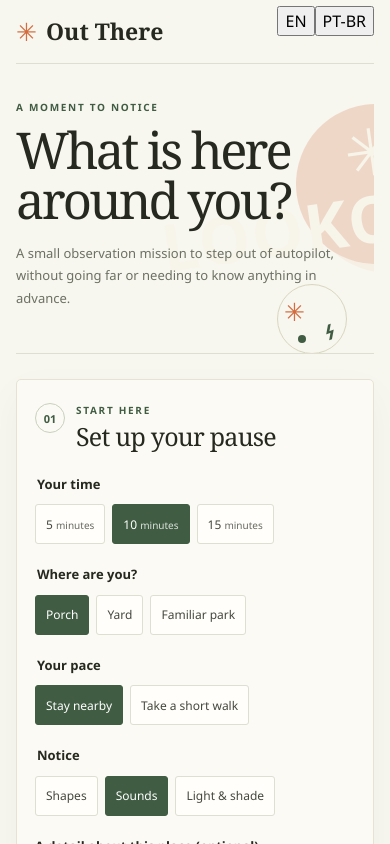
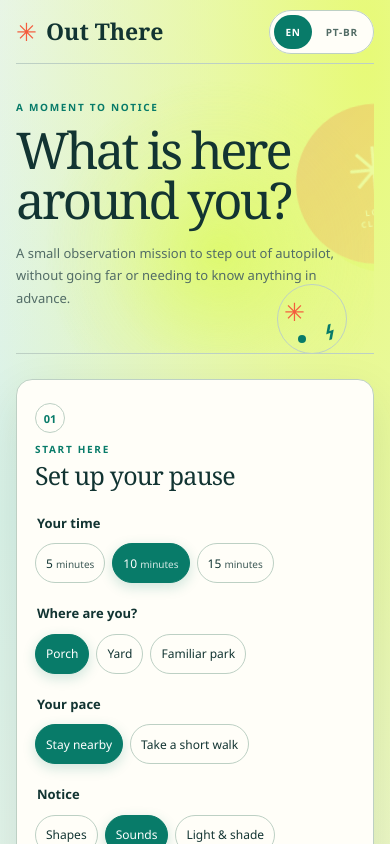
Before and after one commit to Gaalbu/hacktoberfest-la-fora, a React (Vite) app: page / in a window 390 px wide. Shown: the top 844 px of the page. Built offline with nearby package versions, Linux system fonts and the light colour scheme.

Commit message:
style: brighten Out There and add subtle motion

```diff
--- a/index.html
+++ b/index.html
@@ -3,7 +3,7 @@
   <head>
     <meta charset="UTF-8" />
     <meta name="viewport" content="width=device-width, initial-scale=1.0" />
-    <meta name="theme-color" content="#f7f6ef" />
+    <meta name="theme-color" content="#e7fa77" />
     <meta name="description" content="A small observation mission to step out of autopilot, without going far." />
     <title>Out There — a moment to notice</title>
   </head>
--- a/src/App.css
+++ b/src/App.css
@@ -1,48 +1,56 @@
-/* Direction: editorial pocket guide; sunrise ink, paper and field green. */
+/* Hallmark · brighter field-guide palette with motion kept decorative. */
+@keyframes sun-drift { 0%, 100% { transform: translateY(0) rotate(-8deg); } 50% { transform: translateY(-9px) rotate(-4deg); } }
+@keyframes sun-turn { to { transform: rotate(360deg); } }
+@keyframes arrive { from { opacity: 0; transform: translateY(14px); } to { opacity: 1; transform: translateY(0); } }
+@keyframes glow-breathe { 0%, 100% { opacity: .35; transform: scale(.96); } 50% { opacity: .8; transform: scale(1.04); } }
 .page { width: min(100% - 40px, 940px); margin: 0 auto; }
 .topbar { height: 76px; display: flex; align-items: center; justify-content: space-between; border-bottom: 1px solid var(--line); }
 .wordmark { display: inline-flex; gap: 9px; align-items: center; color: var(--ink); text-decoration: none; font-family: var(--serif); font-size: 23px; font-weight: 700; }
 .sunmark { color: var(--orange); font-size: 25px; }
-.language { border: 1px solid var(--line); border-radius: 99px; padding: 7px 13px; background: transparent; color: var(--ink); font: 700 12px var(--sans); letter-spacing: .09em; cursor: pointer; }
-.intro { min-height: 345px; position: relative; display: flex; align-items: center; justify-content: space-between; overflow: hidden; border-bottom: 1px solid var(--line); }
+.language-switch { display: flex; gap: 3px; margin: 0; padding: 4px; border: 1px solid var(--line); border-radius: 999px; background: var(--paper); }
+.language-switch button { min-height: 34px; padding: 0 11px; border: 0; border-radius: 999px; background: transparent; color: var(--muted); font: 800 10px var(--sans); letter-spacing: .08em; cursor: pointer; }
+.language-switch button[aria-pressed="true"] { background: var(--green); color: var(--white); }
+.intro { min-height: 345px; position: relative; display: flex; align-items: center; justify-content: space-between; overflow: hidden; border-bottom: 1px solid var(--line); isolation: isolate; }
+.intro::before { content: ""; position: absolute; z-index: -1; right: -20px; top: 14px; width: 350px; aspect-ratio: 1; border-radius: 50%; background: radial-gradient(circle, var(--peach) 0, var(--sun-glow) 46%, transparent 70%); animation: glow-breathe 8s ease-in-out infinite; }
 .intro-copy { position: relative; z-index: 1; padding: 38px 0 44px; }
 .eyebrow { margin: 0 0 10px; color: var(--green); font-size: 10px; line-height: 1.5; font-weight: 800; letter-spacing: .17em; }
 h1, h2, p { margin-top: 0; }
 h1 { margin-bottom: 16px; color: var(--ink); font: 500 clamp(48px, 8vw, 76px)/.99 var(--serif); letter-spacing: -.055em; }
 h1 span { display: block; }
 .lede { max-width: 470px; margin: 0; color: var(--muted); font-size: 15px; line-height: 1.75; }
-.sun-card { width: 260px; height: 260px; margin-right: 40px; border-radius: 50%; display: grid; place-content: center; justify-items: center; color: #f9f0da; background: var(--orange); box-shadow: 18px 19px 0 var(--peach); transform: rotate(-8deg); }
-.sun-card span { font-size: 100px; line-height: .95; }
+.sun-card { width: 260px; height: 260px; margin-right: 40px; border-radius: 50%; display: grid; place-content: center; justify-items: center; color: var(--paper); background: linear-gradient(145deg, var(--orange), var(--orange-light)); box-shadow: 18px 19px 0 var(--peach); animation: sun-drift 6s ease-in-out infinite; }
+.sun-card > span { font-size: 100px; line-height: .95; animation: sun-turn 42s linear infinite; }
+.sun-card small span { display: block; }
 .sun-card small { margin-top: 16px; font-size: 10px; line-height: 1.4; font-weight: 800; letter-spacing: .22em; text-align: center; }
-.orbit { position: absolute; width: 110px; height: 110px; left: 375px; bottom: -2px; border: 1px solid #d9d6be; border-radius: 50%; color: var(--green); }
+.orbit { position: absolute; width: 110px; height: 110px; left: 375px; bottom: -2px; border: 1px solid var(--line); border-radius: 50%; color: var(--green); }
 .orbit-sun { position: absolute; top: 8px; left: 6px; color: var(--orange); font-size: 25px; }
 .orbit-leaf { position: absolute; right: 4px; top: 42px; font-size: 42px; transform: rotate(70deg); }
 .orbit-dot { position: absolute; left: 20px; bottom: 10px; width: 8px; height: 8px; border-radius: 50%; background: var(--green); }
-.panel { width: min(100%, 690px); margin: 42px auto 70px; padding: clamp(24px, 5vw, 48px); background: var(--paper); border: 1px solid #e7e3d4; border-radius: 5px; box-shadow: 0 14px 38px #39321a0a; }
+.panel { width: min(100%, 690px); margin: 42px auto 70px; padding: clamp(24px, 5vw, 48px); background: var(--paper); border: 1px solid var(--line); border-radius: 16px; box-shadow: var(--panel-shadow); animation: arrive .55s cubic-bezier(.2,.7,.2,1) both; }
 .section-head { display: flex; align-items: flex-start; gap: 16px; margin-bottom: 30px; }
-.step-number { width: 35px; height: 35px; flex: 0 0 auto; display: grid; place-items: center; border: 1px solid #c9d1bd; border-radius: 50%; color: var(--green); font: 700 11px var(--sans); }
+.step-number { width: 35px; height: 35px; flex: 0 0 auto; display: grid; place-items: center; border: 1px solid var(--line); border-radius: 50%; color: var(--green); font: 700 11px var(--sans); }
 .section-head .eyebrow { margin: 0 0 5px; }
 h2 { margin-bottom: 0; color: var(--ink); font: 500 clamp(25px, 5vw, 34px)/1.1 var(--serif); letter-spacing: -.03em; }
 fieldset { min-width: 0; margin: 0 0 23px; padding: 0; border: 0; }
 legend, .context-label { display: block; margin-bottom: 10px; color: var(--ink); font-size: 13px; font-weight: 700; }
 .choice-row { display: flex; flex-wrap: wrap; gap: 8px; }
-.choice { min-height: 42px; padding: 9px 14px; border: 1px solid var(--line); border-radius: 3px; background: #fffefa; color: #46483e; font: 500 13px var(--sans); cursor: pointer; transition: border-color .15s, background .15s, color .15s; }
-.choice:hover { border-color: #72866c; }
-.choice.selected { border-color: var(--green); color: white; background: var(--green); }
+.choice { min-height: 42px; padding: 9px 14px; border: 1px solid var(--line); border-radius: 999px; background: var(--paper); color: var(--ink); font: 500 13px var(--sans); cursor: pointer; transition: border-color .15s, background .15s, color .15s; }
+.choice:hover { border-color: var(--green); }
+.choice.selected { border-color: var(--green); color: var(--white); background: var(--green); box-shadow: 0 4px 13px var(--green-glow); }
 .choice small { font-size: 10px; opacity: .82; }
-textarea { width: 100%; box-sizing: border-box; resize: vertical; padding: 12px 13px; border: 1px solid var(--line); border-radius: 3px; background: #fffefa; color: var(--ink); font: 14px/1.5 var(--sans); }
-textarea:focus-visible, button:focus-visible, a:focus-visible { outline: 3px solid #e68e58; outline-offset: 3px; }
-textarea::placeholder { color: #858579; }
+textarea { width: 100%; box-sizing: border-box; resize: vertical; padding: 12px 13px; border: 1px solid var(--line); border-radius: 3px; background: var(--paper); color: var(--ink); font: 14px/1.5 var(--sans); }
+textarea:focus-visible, button:focus-visible, a:focus-visible { outline: 3px solid var(--focus-ring); outline-offset: 3px; }
+textarea::placeholder { color: var(--muted); }
 .context-label { margin: 0 0 8px; }
-.primary { min-height: 48px; display: inline-flex; gap: 25px; align-items: center; justify-content: space-between; margin-top: 21px; padding: 0 17px; border: 0; border-radius: 3px; background: var(--green); color: white; font: 700 13px var(--sans); cursor: pointer; transition: background .16s, transform .16s; }
-.primary:hover { background: #29432e; transform: translateY(-1px); }
+.primary { min-height: 48px; display: inline-flex; gap: 25px; align-items: center; justify-content: space-between; margin-top: 21px; padding: 0 17px; border: 0; border-radius: 999px; background: linear-gradient(110deg, var(--green), var(--green-deep)); color: var(--white); font: 700 13px var(--sans); cursor: pointer; transition: background .16s, transform .16s; }
+.primary:hover { background: var(--green-deep); transform: translateY(-2px); box-shadow: 0 8px 18px var(--green-glow); }
 .primary:disabled { opacity: .65; cursor: wait; transform: none; }
 .primary span { font-size: 17px; }
-.error { margin: 15px 0 0; color: #9c392d; font-size: 13px; }
+.error { margin: 15px 0 0; color: var(--danger); font-size: 13px; }
 .mission .section-head { margin-bottom: 25px; }
-.question { margin: 0 0 25px; padding: 19px 20px; border-left: 3px solid var(--orange); background: #f4eedf; color: var(--ink); font: italic 22px/1.35 var(--serif); }
+.question { margin: 0 0 25px; padding: 19px 20px; border-left: 3px solid var(--orange); background: var(--mist); color: var(--ink); font: italic 22px/1.35 var(--serif); }
 .steps { display: grid; gap: 0; margin: 0; padding: 0; list-style: none; counter-reset: steps; }
-.steps li { display: grid; grid-template-columns: 33px 1fr; gap: 10px; align-items: start; padding: 15px 0; border-bottom: 1px solid var(--line); color: #41443b; font-size: 14px; line-height: 1.65; }
+.steps li { display: grid; grid-template-columns: 33px 1fr; gap: 10px; align-items: start; padding: 15px 0; border-bottom: 1px solid var(--line); color: var(--ink); font-size: 14px; line-height: 1.65; }
 .steps li span { padding-top: 2px; color: var(--green); font-size: 10px; font-weight: 800; letter-spacing: .1em; }
 .safety { margin: 20px 0 0; color: var(--muted); font-size: 11px; line-height: 1.6; }
 .saved-note { margin: 18px 0 0; color: var(--green); font-size: 11px; font-weight: 700; }
@@ -52,27 +60,28 @@ textarea::placeholder { color: #858579; }
 .return-prompt { margin: 0 0 14px; color: var(--green); font: italic 17px var(--serif); }
 .note { display: block; margin: 9px 0; }
 .utility-row { display: flex; gap: 20px; margin-top: 8px; }
-.text-button.danger { color: #8b463b; }
+.text-button.danger { color: var(--danger); }
 footer { display: flex; justify-content: space-between; gap: 20px; align-items: flex-start; padding: 0 0 34px; color: var(--muted); font-size: 10px; line-height: 1.6; }
 footer p { max-width: 590px; margin: 0; }
 footer a { flex: 0 0 auto; color: var(--green); text-decoration: none; font-weight: 700; }
-.notice { position: fixed; right: 20px; bottom: 18px; z-index: 5; max-width: min(400px, calc(100vw - 40px)); padding: 12px 15px; border-radius: 4px; background: var(--ink); color: white; font-size: 12px; box-shadow: 0 8px 24px #18221930; }
-.error-notice { background: #8e342b; }.error-notice button { margin-left: 9px; border: 0; background: transparent; color: white; text-decoration: underline; font-weight: 700; cursor: pointer; }
+.notice { position: fixed; right: 20px; bottom: 18px; z-index: 5; max-width: min(400px, calc(100vw - 40px)); padding: 12px 15px; border-radius: 4px; background: var(--ink); color: var(--white); font-size: 12px; box-shadow: var(--notice-shadow); }
+.error-notice { background: var(--danger); }.error-notice button { margin-left: 9px; border: 0; background: transparent; color: var(--white); text-decoration: underline; font-weight: 700; cursor: pointer; }
 .sr-only { position: absolute; width: 1px; height: 1px; overflow: hidden; clip: rect(0, 0, 0, 0); white-space: nowrap; }
 @media (max-width: 600px) {
   .page { width: min(100% - 32px, 470px); }
   .topbar { height: 64px; }
   .intro { min-height: 290px; }
   .intro-copy { padding: 30px 0 37px; }
-  h1 { font-size: clamp(47px, 13vw, 65px); }
+  h1 { min-width: 0; overflow-wrap: anywhere; font-size: clamp(47px, 13vw, 65px); }
   .lede { max-width: 340px; font-size: 13px; }
   .sun-card { position: absolute; right: -82px; top: 40px; width: 160px; height: 160px; margin: 0; opacity: .22; box-shadow: 10px 10px 0 var(--peach); }
-  .sun-card span { font-size: 65px; }
-  .sun-card small { margin-top: 5px; font-size: 8px; }
+  .sun-card > span { font-size: 65px; }
+  .sun-card small span { display: block; }
+.sun-card small { margin-top: 5px; font-size: 8px; }
   .orbit { left: auto; right: 9px; bottom: -7px; width: 70px; height: 70px; }
   .orbit-leaf { top: 23px; font-size: 31px; }
   .panel { margin: 25px auto 44px; padding: 23px 18px; }
-  .section-head { gap: 11px; margin-bottom: 24px; }
+  .section-head { display: grid; grid-template-columns: minmax(0, 1fr); gap: 9px; margin-bottom: 24px; }
   .step-number { width: 30px; height: 30px; }
   fieldset { margin-bottom: 21px; }
   .choice { min-height: 40px; padding: 8px 10px; font-size: 12px; }
@@ -81,4 +90,4 @@ footer a { flex: 0 0 auto; color: var(--green); text-decoration: none; font-weig
   .return-lede { margin-left: 41px; }
   footer { flex-direction: column; gap: 8px; padding-bottom: 25px; }
 }
-@media (prefers-reduced-motion: reduce) { *, *::before, *::after { scroll-behavior: auto !important; transition-duration: .01ms !important; } }
+@media (prefers-reduced-motion: reduce) { *, *::before, *::after { scroll-behavior: auto !important; animation-duration: .01ms !important; animation-iteration-count: 1 !important; transition-duration: .01ms !important; } }
--- a/src/index.css
+++ b/src/index.css
@@ -1,23 +1,34 @@
 :root {
-  /* editorial pocket guide: paper neutrals, field green, one warm sun accent */
-  --ink: #26291f;
-  --muted: #6d7064;
-  --green: #405d43;
-  --orange: #d36c3f;
-  --peach: #f2d7bf;
-  --paper: #fbfaf4;
-  --line: #deded1;
+  /* Hallmark · pre-emit critique: P5 H5 E4 S5 R4 V5 */
+  --ink: #123432;
+  --muted: #526c66;
+  --green: #087b69;
+  --green-deep: #075449;
+  --orange: #f45c3d;
+  --peach: #dafa53;
+  --paper: #fffef8;
+  --line: #bdd0c4;
+  --mist: #eaf5df;
+  --danger: #9f342e;
+  --focus-ring: #ffb847;
+  --orange-light: #ff9e45;
+  --sun-glow: rgba(218, 250, 83, .2);
+  --green-glow: rgba(8, 123, 105, .2);
+  --white: #ffffff;
+  --panel-shadow: 0 18px 48px rgba(18, 52, 50, .1);
+  --notice-shadow: 0 8px 24px rgba(18, 52, 50, .24);
   --serif: Georgia, 'Times New Roman', serif;
   --sans: 'Avenir Next', Avenir, 'Segoe UI', sans-serif;
   font: 16px/1.5 var(--sans);
   color: var(--ink);
-  background: #f7f6ef;
+  background: radial-gradient(ellipse at 94% 4%, #e7fa77 0, transparent 24rem), radial-gradient(ellipse at 2% 43%, #d9f2e7 0, transparent 31rem), #f3f7ed;
   font-synthesis: none;
   text-rendering: optimizeLegibility;
   -webkit-font-smoothing: antialiased;
   -moz-osx-font-smoothing: grayscale;
 }
 * { box-sizing: border-box; }
+html, body { overflow-x: clip; }
 body { min-width: 320px; min-height: 100vh; margin: 0; }
 button, textarea { font: inherit; }
 ::selection { color: white; background: var(--green); }
```
